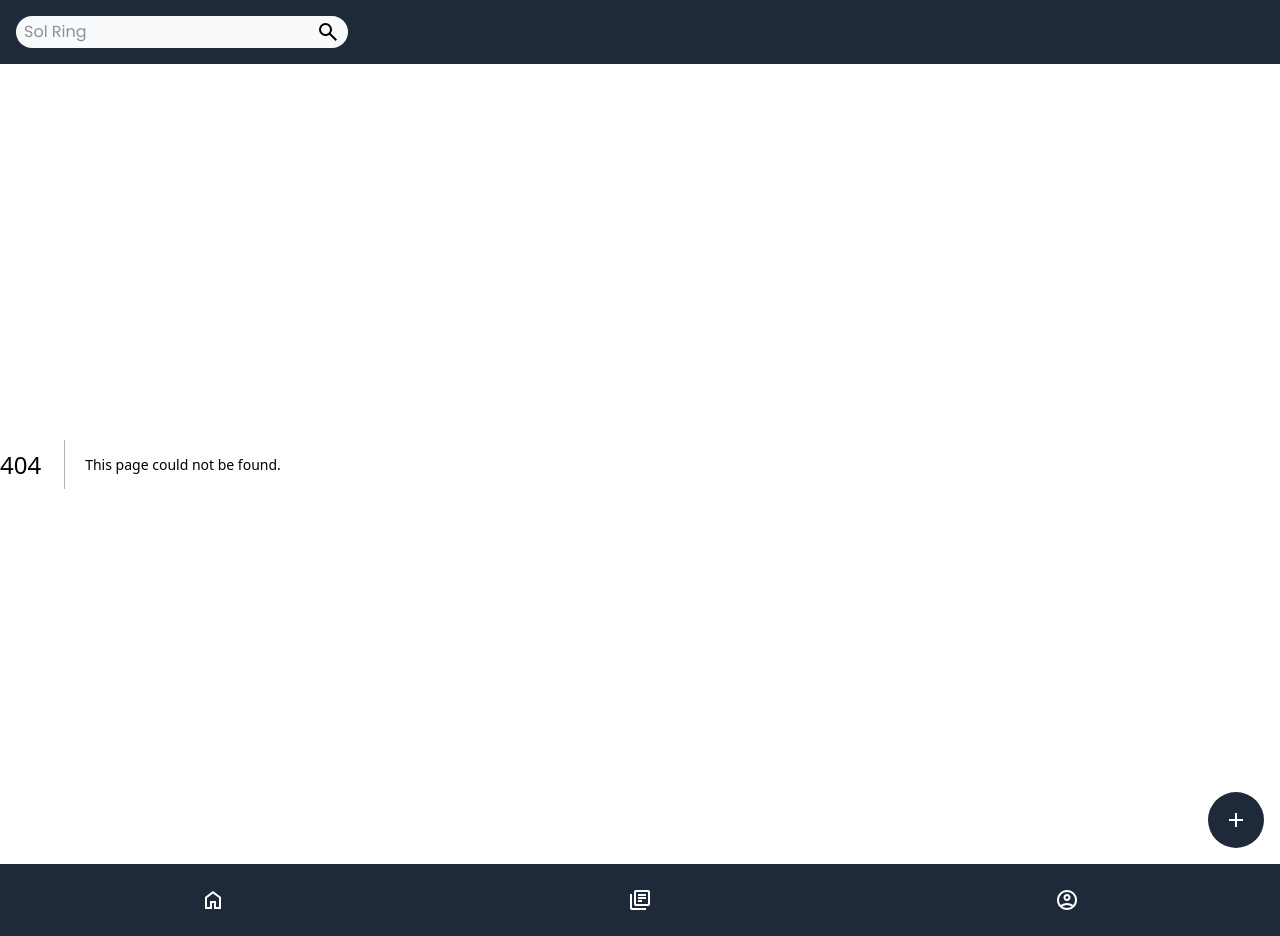
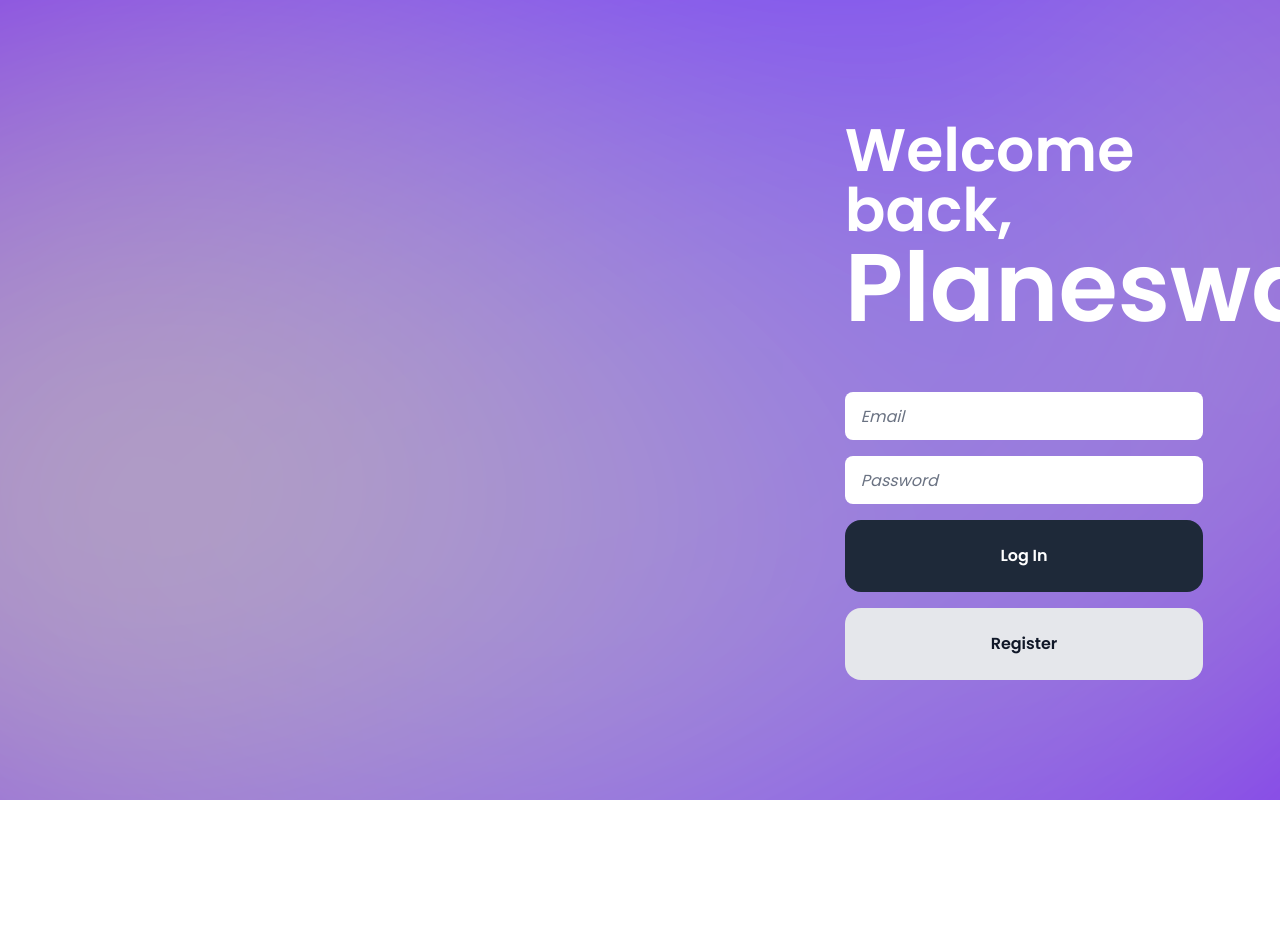
Before and after one commit to jackmounts/the-planeswalker-archive, a Next.js app: page /login in a window 1280 px wide. Before the commit this address had no page. After the commit the page ends 800 px from the top, so only its background shows below. Built offline with nearby package versions, Linux system fonts and the light colour scheme.

Commit message:
Add login page and layout; implement header, footer, and scanner button in pages layout; update .gitignore; add rewrites in next.config; create default button component

```diff
--- a/next.config.ts
+++ b/next.config.ts
@@ -2,6 +2,14 @@ import type { NextConfig } from "next";
 
 const nextConfig: NextConfig = {
   /* config options here */
+  async rewrites() {
+    return [
+      {
+        source: "/:path*", // Cattura tutti i percorsi (/*)
+        destination: "/pages/:path*", // Mappa internamente su /pages/*
+      },
+    ];
+  },
   images: {
     localPatterns: [
       {
--- a/src/app/layout.tsx
+++ b/src/app/layout.tsx
@@ -1,9 +1,6 @@
 import type { Metadata } from "next";
 import { Poppins } from "next/font/google";
 import "./globals.css";
-import Header from "@/components/header/header";
-import Footer from "@/components/footer/footer";
-import ScannerButton from "@/components/buttons/scanner-button";
 
 const poppins = Poppins({
   variable: "--font-poppins",
@@ -24,16 +21,11 @@ export default function RootLayout({
   children: React.ReactNode;
 }>) {
   return (
-    <html lang="en" className="h-full m-0">
+    <html lang="en" className="m-0">
       <body
         className={`${poppins.variable} antialiased flex flex-col h-screen`}
       >
-        <Header></Header>
-        <div className="relative flex grow size-full">
-          {children}
-          <ScannerButton></ScannerButton>
-        </div>
-        <Footer></Footer>
+        {children}
       </body>
     </html>
   );
--- /dev/null
+++ b/src/app/login/layout.tsx
@@ -0,0 +1,9 @@
+import React from "react";
+
+export default function LoginLayout({
+  children,
+}: Readonly<{
+  children: React.ReactNode;
+}>) {
+  return <div className="overflow-hidden size-full">{children}</div>;
+}
--- /dev/null
+++ b/src/app/login/page.tsx
@@ -0,0 +1,57 @@
+"use client";
+import React, { useState } from "react";
+
+const LoginPage: React.FC = () => {
+  const [email, setEmail] = useState("");
+  const [password, setPassword] = useState("");
+
+  return (
+    <div className="flex flex-row items-center justify-center size-full bg-[url('/images/login_bg.svg')] bg-cover bg-center">
+      <div className="hidden lg:flex w-3/5"></div>
+      <div className="flex flex-col w-full lg:w-2/5 items-center justify-start gap-y-4">
+        <div className="flex flex-col items-center justify-center w-full text-white font-semibold mb-10">
+          <div className="flex w-9/10 lg:w-7/10 text-6xl">
+            <p>Welcome back,</p>
+          </div>
+          <div className="flex w-9/10 lg:w-7/10 text-8xl">
+            <p>Planeswalker</p>
+          </div>
+        </div>
+        <div className="flex w-9/10 lg:w-7/10">
+          <input
+            className="w-full h-12 bg-white rounded-lg px-4 placeholder:italic placeholder:text-gray-500"
+            type="email"
+            id="email"
+            placeholder="Email"
+            value={email}
+            onChange={(e) => setEmail(e.target.value)}
+            required
+          />
+        </div>
+        <div className="flex w-9/10 lg:w-7/10">
+          <input
+            className="w-full h-12 bg-white rounded-lg px-4 placeholder:italic placeholder:text-gray-500"
+            type="password"
+            id="password"
+            placeholder="Password"
+            value={password}
+            onChange={(e) => setPassword(e.target.value)}
+            required
+          />
+        </div>
+        <div className="flex w-9/10 lg:w-7/10">
+          <button className="bg-gray-800 text-white rounded-2xl px-4 py-2 w-full h-18 font-semibold hover:bg-gray-900">
+            Log In
+          </button>
+        </div>
+        <div className="flex w-9/10 lg:w-7/10">
+          <button className="bg-gray-200 text-gray-900 rounded-2xl px-4 py-2 w-full h-18 font-semibold hover:bg-gray-900 hover:text-white">
+            Register
+          </button>
+        </div>
+      </div>
+    </div>
+  );
+};
+
+export default LoginPage;
--- a/src/app/page.tsx
+++ /dev/null
@@ -1,3 +0,0 @@
-export default function Home() {
-  return <div>Sono la home</div>;
-}
--- /dev/null
+++ b/src/app/pages/layout.tsx
@@ -0,0 +1,21 @@
+import ScannerButton from "@/components/buttons/scanner-button";
+import Footer from "@/components/footer/footer";
+import Header from "@/components/header/header";
+import React from "react";
+
+export default function PagesLayout({
+  children,
+}: Readonly<{
+  children: React.ReactNode;
+}>) {
+  return (
+    <>
+      <Header></Header>
+      <div className="relative flex grow size-full">
+        {children}
+        <ScannerButton></ScannerButton>
+      </div>
+      <Footer></Footer>
+    </>
+  );
+}
--- /dev/null
+++ b/src/app/pages/page.tsx
@@ -0,0 +1,11 @@
+import React from "react";
+
+const HomePage: React.FC = () => {
+  return (
+    <div>
+      <h1>Welcome to the Planeswalker Archive</h1>
+    </div>
+  );
+};
+
+export default HomePage;
--- /dev/null
+++ b/src/components/buttons/default-button.tsx
@@ -0,0 +1,28 @@
+import React from "react";
+
+interface ButtonProps {
+  onClick: () => void;
+  label: string;
+  color?: string;
+  size?: string;
+  classes?: string;
+  disabled?: boolean;
+}
+
+const Button: React.FC<ButtonProps> = ({
+  onClick,
+  label,
+  color,
+  size,
+  classes,
+  disabled,
+}) => {
+  const propsClasses = `${classes || ""} ${size || ""} ${color || ""}`.trim();
+  return (
+    <button onClick={onClick} className={propsClasses} disabled={disabled}>
+      {label}
+    </button>
+  );
+};
+
+export default Button;
--- a/src/components/header/header.tsx
+++ b/src/components/header/header.tsx
@@ -1,3 +1,4 @@
+"use client";
 import Image from "next/image";
 import React from "react";
 import searchImage from "../../../public/icons/search.svg";
@@ -6,16 +7,17 @@ const Header: React.FC = () => {
   return (
     <header>
       <div className="flex flex-row shrink-0 w-full bg-gray-800 p-4">
-        <div className="relative flex items-center bg-gray-50 rounded-2xl  text-white">
+        <div className="relative flex items-center bg-gray-50 rounded-2xl w-4/5 text-white">
           <input
             type="text"
             placeholder="Sol Ring"
-            className="px-2 py-1 text-gray-800 "
+            className="px-2 py-1 placeholder:text-gray-500 placeholder:italic text-gray-800 focus-within:outline-none"
           />
           <Image
             src={searchImage}
             alt={"Search image"}
             className="absolute right-0 invert me-2"
+            onClick={() => console.log("Search")}
           />
         </div>
       </div>
```
Also changed, not shown: public/images/login_bg.svg (added), src/app/pages/scanner/page.tsx (renamed from src/app/scanner/page.tsx), 1 other file (tests, documents, lock files or other folders).
